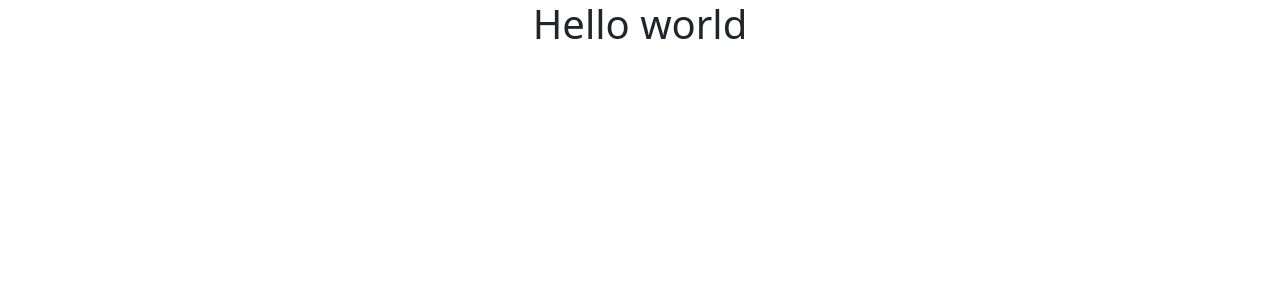
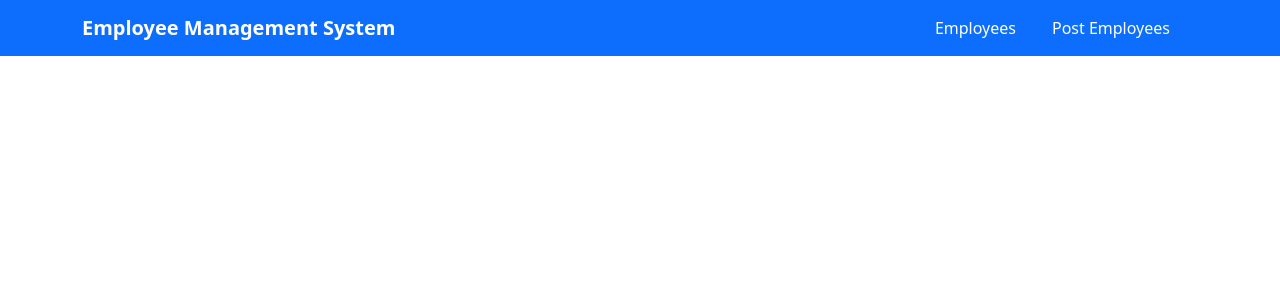
Before and after one commit to Pratik5767/Employee-Records-System, a React (Create React App) app in the folder employee-frontend/: page / in a window 1280 px wide. Shown: the top 300 px of the page. Built offline with nearby package versions, Linux system fonts and the light colour scheme.

Commit message:
installing react router and created header component

```diff
--- a/employee-frontend/package.json
+++ b/employee-frontend/package.json
@@ -13,6 +13,7 @@
         "react": "^19.0.0",
         "react-bootstrap": "^2.10.9",
         "react-dom": "^19.0.0",
+        "react-router-dom": "^7.3.0",
         "react-scripts": "5.0.1",
         "web-vitals": "^2.1.4"
     },
--- a/employee-frontend/src/App.js
+++ b/employee-frontend/src/App.js
@@ -1,10 +1,11 @@
 import './App.css';
+import Header from './pages/header/Header';
 
 function App() {
     return (
-        <div>
-            <h1 class="text-center">Hello world</h1>
-        </div>
+        <>
+            <Header/>
+        </>
     );
 }
 
--- a/employee-frontend/src/index.js
+++ b/employee-frontend/src/index.js
@@ -4,15 +4,15 @@ import './index.css';
 import App from './App';
 import reportWebVitals from './reportWebVitals';
 import 'bootstrap/dist/css/bootstrap.min.css';
+import { BrowserRouter } from 'react-router-dom';
 
 const root = ReactDOM.createRoot(document.getElementById('root'));
 root.render(
-  <React.StrictMode>
-    <App />
-  </React.StrictMode>
+    <React.StrictMode>
+        <BrowserRouter>
+            <App />
+        </BrowserRouter>
+    </React.StrictMode>
 );
 
-// If you want to start measuring performance in your app, pass a function
-// to log results (for example: reportWebVitals(console.log))
-// or send to an analytics endpoint. Learn more: https://bit.ly/CRA-vitals
 reportWebVitals();
--- /dev/null
+++ b/employee-frontend/src/pages/header/Header.css
@@ -0,0 +1,19 @@
+.navbar {
+    background-color: #343a40;
+}
+
+.navbar .navbar-brand {
+    color: #fff;
+}
+
+.navbar .nav-link {
+    color: #fff !important;
+    text-decoration: none !important;
+    margin-right: 20px;
+}
+
+@media (max-width: 576px) {
+    .navbar .nav-link {
+        margin-right: 0px;
+    }
+}
--- /dev/null
+++ b/employee-frontend/src/pages/header/Header.js
@@ -0,0 +1,27 @@
+import React from 'react';
+import Nav from 'react-bootstrap/Nav';
+import Container from 'react-bootstrap/Container';
+import Navbar from 'react-bootstrap/Navbar';
+import { Link } from 'react-router-dom';
+import "./Header.css";
+
+const Header = () => {
+    return (
+        <>
+            <Navbar bg="primary" variant="dark">
+                <Container>
+                    <Navbar.Brand to="/">
+                        <strong>Employee Management System</strong>
+                    </Navbar.Brand>
+
+                    <Nav className='ml-auto'>
+                        <Nav.Link as={Link} to="/" className='nav-link'>Employees</Nav.Link>
+                        <Nav.Link as={Link} to="/employee" className='nav-link'>Post Employees</Nav.Link>
+                    </Nav>
+                </Container>
+            </Navbar>
+        </>
+    )
+}
+
+export default Header;
```
Also changed, not shown: 1 other file (tests, documents, lock files or other folders).
